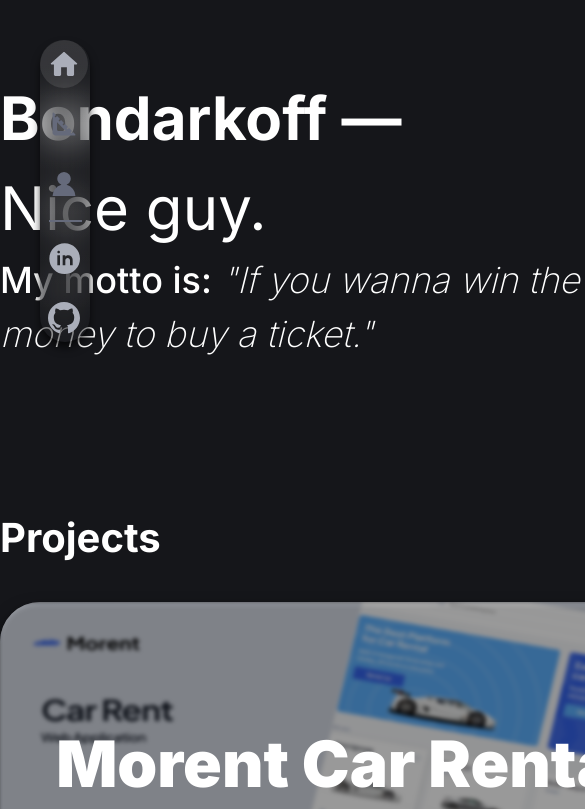
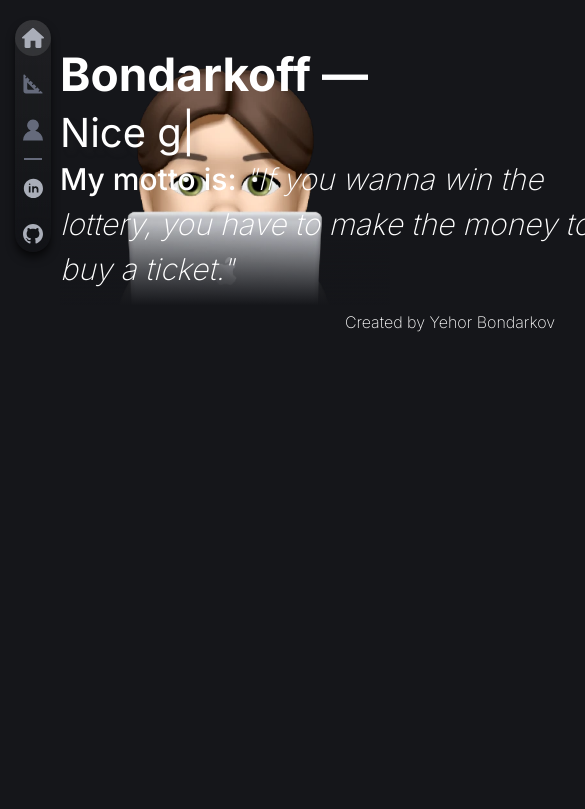
Before and after one commit to bondarkoff/next-portfolio, a Next.js app: page / in a window 390 px wide. Shown: the top 809 px of the page, 585 px wide, since content can reach past the window. Built offline with nearby package versions, Linux system fonts and the light colour scheme.

Commit message:
header & sidebar media rules up to 1440px -> 1024px

```diff
--- a/src/components/screens/home/Home.js
+++ b/src/components/screens/home/Home.js
@@ -7,7 +7,6 @@ import { Projects } from '@/components/projects/Projects';
 import { Footer } from '@/components/ui/footer/Footer';
 import { Header } from '@/components/ui/header/Header';
 import { Sidebar } from '@/components/ui/sidebar/Sidebar';
-import ContentLoader from 'react-content-loader';
 import { HomeContentLoader } from './HomeContentLoader';
 
 export default function Home() {
@@ -34,7 +33,7 @@ export default function Home() {
             <Sidebar />
             <div className='container'>
                 <Header loading={isLoading} />
-                <main>
+                {/* <main>
                     {isLoading ? (
                         <HomeContentLoader />
                     ) : (
@@ -42,7 +41,7 @@ export default function Home() {
                     )}
                     <Skills loading={isLoading} />
                     <About loading={isLoading} />
-                </main>
+                </main> */}
                 <Footer loading={isLoading} />
             </div>
         </>
--- a/src/components/ui/header/Header.js
+++ b/src/components/ui/header/Header.js
@@ -16,7 +16,8 @@ export const Header = ({ loading = false }) => {
                         viewBox='0 0 1100 100'
                         backgroundColor='#333333'
                         foregroundColor='#aaaeb9'
-                        uniqueKey='header-title'>
+                        uniqueKey='header__title'
+                        className={styles['header__text-title-loader']}>
                         <rect x='0' y='0' rx='9' ry='9' width='1100' height='100' />
                     </ContentLoader>
                 ) : (
@@ -61,12 +62,12 @@ export const Header = ({ loading = false }) => {
                     viewBox='0 0 300 300'
                     backgroundColor='#333333'
                     foregroundColor='#aaaeb9'
-                    className='ml-20 pt-20'
+                    className={styles['header__image-loader']}
                     uniqueKey='header-image'>
                     <rect x='0' y='0' rx='50' ry='50' width='300' height='300' />
                 </ContentLoader>
             ) : (
-                <div className='pos-r'>
+                <div className={styles['header__image-wrapper']}>
                     <Image
                         src={'/images/sticker.webp'}
                         alt='Avatar Image'
--- a/src/components/ui/header/Header.module.scss
+++ b/src/components/ui/header/Header.module.scss
@@ -8,11 +8,15 @@
         &-title,
         &-typed {
             font-weight: 600;
-            font-size: 60px;
+            font-size: 52px;
             line-height: 150%;
             margin-right: 10px;
+            position: relative;
+            right: -60px;
         }
         &-quote {
+            position: relative;
+            right: -60px;
             font-weight: 200;
             font-size: 36px;
             line-height: 150%;
@@ -32,4 +36,94 @@
         bottom: 0;
         background: linear-gradient(180deg, rgba(255, 255, 255, 0) 0%, #15161a 75%);
     }
+    &__image {
+        &-wrapper {
+            position: relative;
+        }
+        &-loader {
+            padding-top: 20px;
+            margin-left: 20px;
+        }
+    }
 }
+
+@media (max-width: 1440px) {
+    .header__text-typed {
+        font-size: 52px;
+    }
+    .header__text-title-loader {
+        position: relative;
+        right: -60px;
+        width: 90%;
+    }
+}
+
+@media (max-width: 1240px) {
+    .header__text-typed {
+        font-size: 42px;
+    }
+    .header__text-quote {
+        font-size: 32px;
+    }
+    .header__text-title-loader {
+        width: 85%;
+    }
+}
+
+@media (max-width: 1140px) {
+    .header {
+        &__text {
+            &-title {
+                font-size: 46px;
+                &-loader {
+                    width: 80%;
+                }
+            }
+            &-typed {
+                font-size: 36px;
+                line-height: 120%;
+            }
+            &-quote {
+                font-size: 32px;
+            }
+        }
+    }
+}
+
+@media (max-width: 1024px) {
+    .header {
+        &__text {
+            position: relative;
+            z-index: 5;
+            &-title {
+                font-size: 46px;
+                &-loader {
+                    width: 85%;
+                }
+            }
+            &-typed {
+                font-size: 40px;
+                line-height: 120%;
+                text-shadow: 6px 6px 6px #3333;
+            }
+            &-quote {
+                width: 60%;
+                font-size: 30px;
+            }
+        }
+        &__image {
+            height: 330px;
+            width: 330px;
+            &-wrapper {
+                position: absolute;
+                right: 0;
+                z-index: 0;
+            }
+            &-loader {
+                margin-left: 0px;
+                width: 40%;
+                height: 40%;
+            }
+        }
+    }
+}
--- a/src/components/ui/sidebar/Sidebar.module.scss
+++ b/src/components/ui/sidebar/Sidebar.module.scss
@@ -1,8 +1,8 @@
 .sidebar {
     display: flex;
     flex-direction: column;
+    left: 0;
     position: fixed;
-    width: 50px;
     background: linear-gradient(180deg, rgba(255, 255, 255, 0.05) 0%, rgba(255, 255, 255, 0) 100%),
         rgba(0, 0, 0, 0.1);
     box-shadow: 0px 1px 1px rgba(0, 0, 0, 0.04), 0px 2px 3px rgba(0, 0, 0, 0.12),
@@ -56,3 +56,63 @@
         }
     }
 }
+
+@media (max-width: 1660px) {
+    .sidebar {
+        margin: 20px;
+    }
+}
+
+@media (max-width: 1560px) {
+    .sidebar {
+        margin: 10px;
+    }
+}
+
+@media (max-width: 1240px) {
+    .sidebar {
+        margin: 20px;
+        &__link,
+        &__active,
+        &__social {
+            width: 38px;
+            height: 38px;
+        }
+        &__divider {
+            width: 50%;
+        }
+        li {
+            margin-top: 10px;
+        }
+    }
+}
+
+@media (max-width: 1024px) {
+    .sidebar {
+        margin: 20px 15px;
+        &__link,
+        &__active,
+        &__social {
+            width: 36px;
+            height: 36px;
+        }
+        li {
+            margin-top: 10px;
+        }
+    }
+}
+
+@media (max-width: 900px) {
+    .sidebar {
+        margin: 20px 15px;
+        &__link,
+        &__active,
+        &__social {
+            width: 36px;
+            height: 36px;
+        }
+        li {
+            margin-top: 10px;
+        }
+    }
+}
--- a/src/styles/globals.scss
+++ b/src/styles/globals.scss
@@ -19,3 +19,31 @@ a {
     margin: 0 auto;
     width: 1440px;
 }
+
+@media (max-width: 1440px) {
+    .container {
+        width: 1240px;
+    }
+}
+
+@media (max-width: 1240px) {
+    .container {
+        width: 1140px;
+    }
+}
+
+@media (max-width: 1140px) {
+    .container {
+        width: 1024px;
+    }
+}
+
+@media (max-width: 1024px) {
+    .container {
+        width: 900px;
+    }
+    footer {
+        position: relative;
+        z-index: 5;
+    }
+}
```
Also changed, not shown: public/images/favicon/manifest.json.
